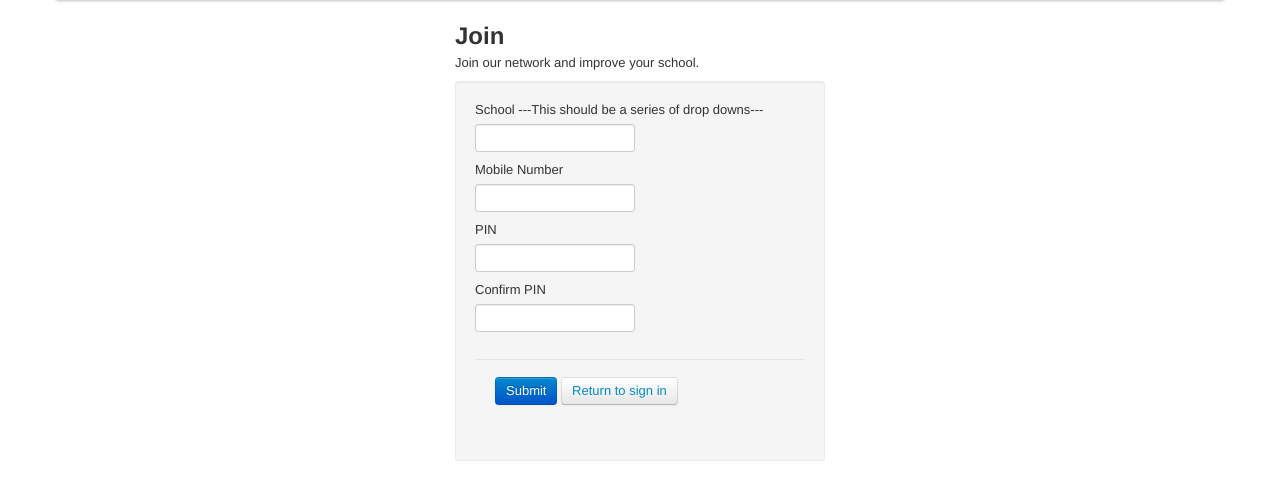
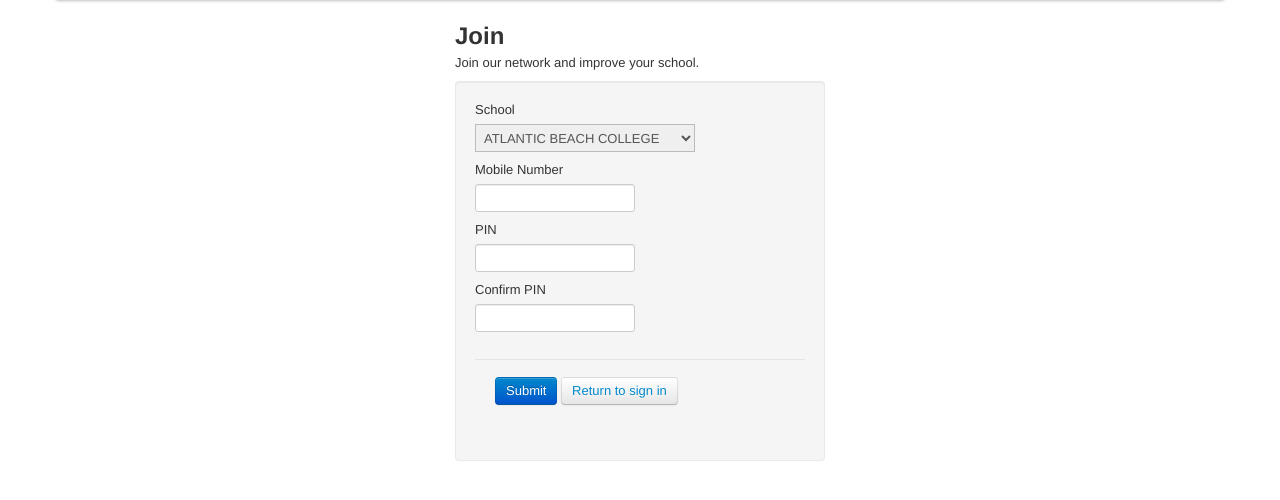
Before and after one commit to miltontony/SchoolReport, a Django app: template schoolreport/templates/registration/register.html in a window 1280 px wide. Shown: the part 40-540 px from the top of the page. Run offline with Django 3.2, Linux system fonts and the light colour scheme; the template is opened without the code that fills it, so the values that code supplies are empty; some libraries are stand-ins or nearby versions.

Commit message:
added sample schools to drop down

```diff
--- a/schoolreport/templates/registration/register.html
+++ b/schoolreport/templates/registration/register.html
@@ -11,9 +11,23 @@
 	<div class="span4 offset4">
     	<form class="content-form well" method="post">
     	<fieldset>
-    	    <label for="form-school">School ---This should be a series of drop downs---</label>
+    	    <label for="form-school">School</label>
     	    {% include "form_field_errors_snippet.html" with form_field=form.school %}
-    	    <input id="form-school" name="school" type="text" class="input-medium txt"/>
+            <select name="school">
+                <option value="100000031">ATLANTIC BEACH COLLEGE</option>
+                <option value="100000036">KNYSNA CHRISTIAN MISSION SCHOOL</option>
+                <option value="100000037">EAGLE'S NEST CHRISTIAN PRIM.</option>
+                <option value="100000038">SILVERMINE ACADEMY</option>
+                <option value="103008402">SHELANTI PRIVATE SCHOOL</option>
+                <option value="103008403">PHYLLIS JOWELL JEWISH DAY SCHOOL</option>
+                <option value="105008404">THE LEADERSHIP COLLEGE</option>
+                <option value="106008397">ZENZELENI SCHOOL FOR CREATIVE EDUCATION</option>
+                <option value="106008405">ST. MICHAELS PRIM.(KHAYELITSHA)</option>
+                <option value="19008399">BAY COLLEGE</option>
+                <option value="124008401">FOUNDATION CHRISTIAN SCHOOL</option>
+                <option value="132008406">DASSENBERG WALDORF SCHOOL</option>
+                <option value="140008400">BUFFELSRIVIER PRIVATE PRIM.</option>
+            </select>
     	    <label for="form-username">Mobile Number</label>
     	    {% include "form_field_errors_snippet.html" with form_field=form.username %}
     	    <input name="username" type="text" class="input-medium txt"/>
```
